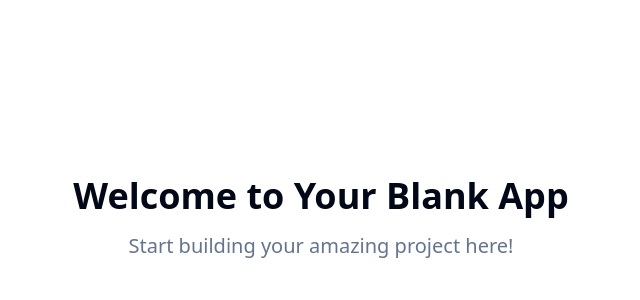
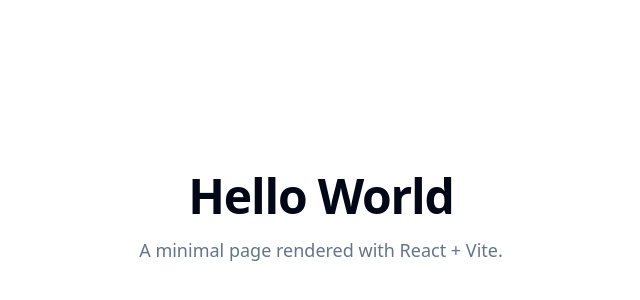
Before and after one commit to send2cloud/web-beginner-buddy-old, a React (Vite) app: page / in a window 1280 px wide. Shown: the part 182-482 px from the top of the page, without its empty margins (319-959 px from the left). Built offline with nearby package versions, Linux system fonts and the light colour scheme.

Commit message:
Create Hello World Page
Create a simple HTML page that displays "Hello, World!".

```diff
--- a/index.html
+++ b/index.html
@@ -3,12 +3,13 @@
   <head>
     <meta charset="UTF-8" />
     <meta name="viewport" content="width=device-width, initial-scale=1.0" />
-    <title>web-beginner-buddy</title>
-    <meta name="description" content="Lovable Generated Project" />
+    <title>Hello World</title>
+    <meta name="description" content="Simple Hello World page built with React and Tailwind." />
     <meta name="author" content="Lovable" />
+    <link rel="canonical" href="/" />
 
-    <meta property="og:title" content="web-beginner-buddy" />
-    <meta property="og:description" content="Lovable Generated Project" />
+    <meta property="og:title" content="Hello World" />
+    <meta property="og:description" content="Simple Hello World page built with React and Tailwind." />
     <meta property="og:type" content="website" />
     <meta property="og:image" content="https://lovable.dev/opengraph-image-p98pqg.png" />
 
--- a/src/pages/Index.tsx
+++ b/src/pages/Index.tsx
@@ -1,13 +1,33 @@
-// Update this page (the content is just a fallback if you fail to update the page)
+import { useEffect } from "react";
 
 const Index = () => {
+  useEffect(() => {
+    document.title = "Hello World";
+    const description = "Simple Hello World page built with React and Tailwind.";
+    const metaDesc = document.querySelector('meta[name="description"]');
+    if (metaDesc) metaDesc.setAttribute("content", description);
+
+    const canonical = document.querySelector('link[rel="canonical"]');
+    const href = window.location.href;
+    if (canonical) {
+      canonical.setAttribute("href", href);
+    } else {
+      const link = document.createElement("link");
+      link.setAttribute("rel", "canonical");
+      link.setAttribute("href", href);
+      document.head.appendChild(link);
+    }
+  }, []);
+
   return (
-    <div className="min-h-screen flex items-center justify-center bg-background">
-      <div className="text-center">
-        <h1 className="text-4xl font-bold mb-4">Welcome to Your Blank App</h1>
-        <p className="text-xl text-muted-foreground">Start building your amazing project here!</p>
-      </div>
-    </div>
+    <main className="min-h-screen flex items-center justify-center bg-background">
+      <section className="text-center space-y-4">
+        <h1 className="text-5xl font-bold tracking-tight">Hello World</h1>
+        <p className="text-lg text-muted-foreground">
+          A minimal page rendered with React + Vite.
+        </p>
+      </section>
+    </main>
   );
 };
 
```
